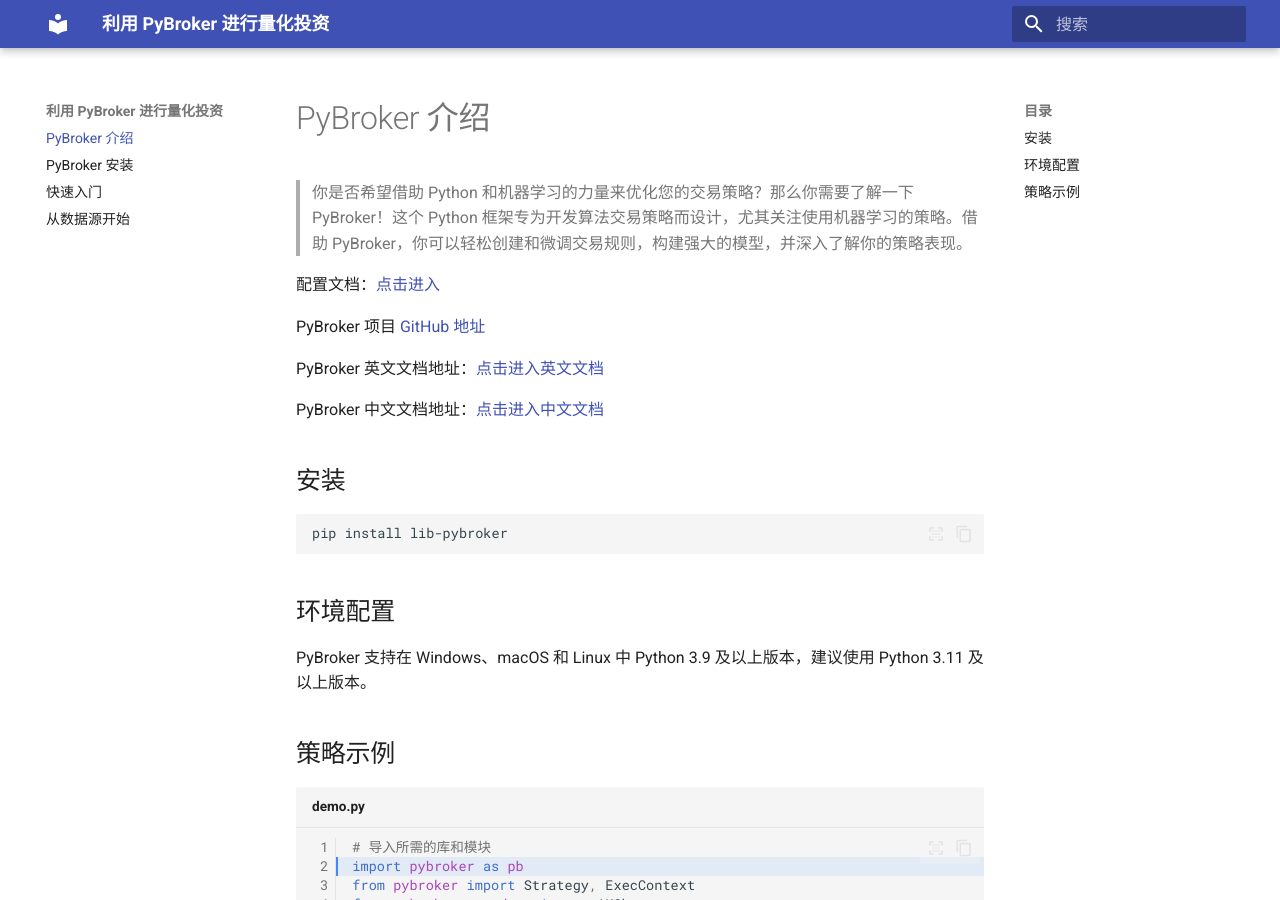
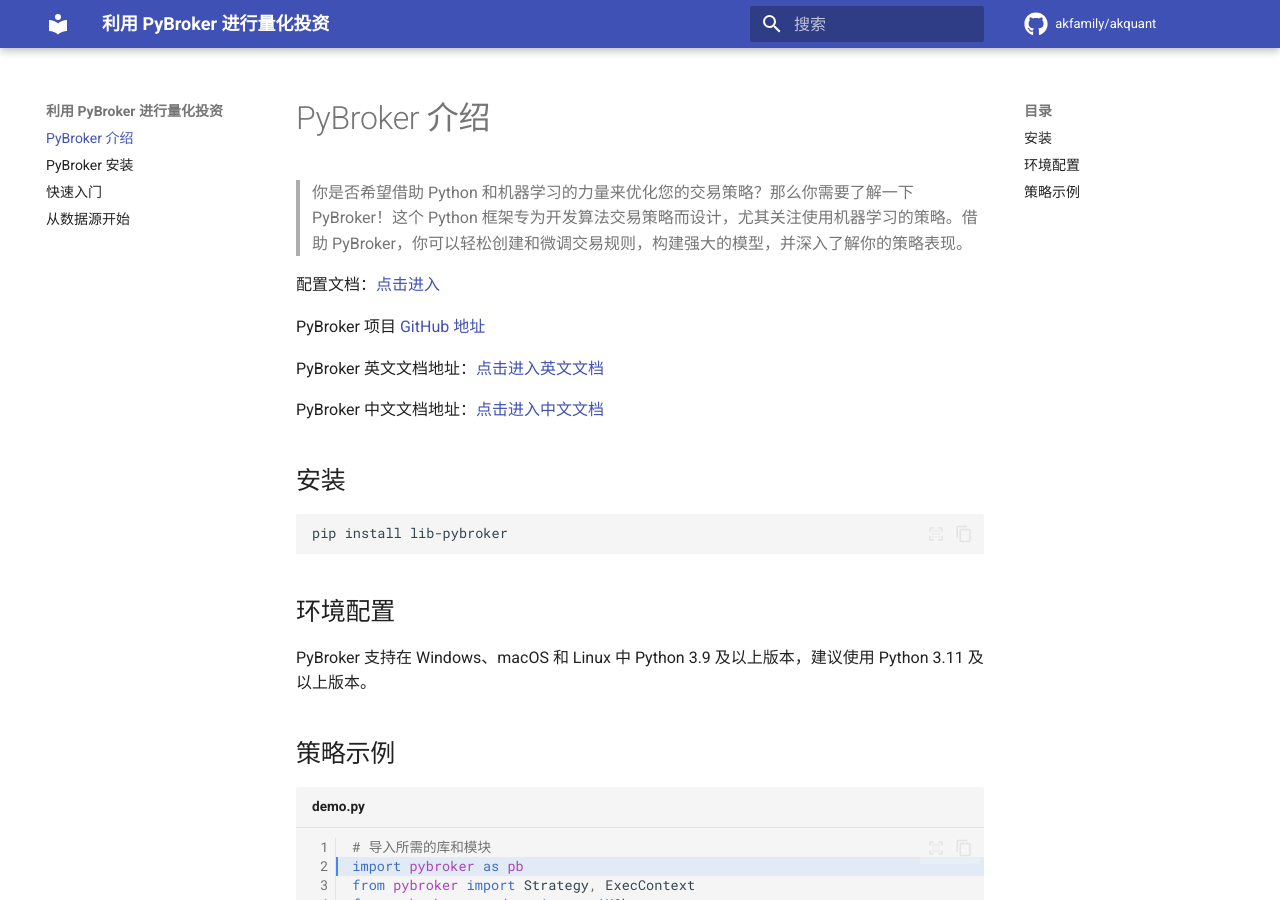
Before and after one commit to xujinzhao/akquant, an MkDocs documentation site: the page built from docs/index.md, in a window 1280 px wide and 900 px high. Built offline with MkDocs 1.6.1 and Material for MkDocs 9.7.7, drawn with Linux system fonts in a browser that asks for light colours; comment, search, counter and statistics services are not loaded; the version menu is left out.

Commit message:
add icon

```diff
--- a/mkdocs.yml
+++ b/mkdocs.yml
@@ -1,6 +1,8 @@
 # yaml-language-server: $schema=https://squidfunk.github.io/mkdocs-material/schema.json
 site_name: 利用 PyBroker 进行量化投资
 site_url: https://akfamily.github.io/akquant
+repo_url: https://github.com/akfamily/akquant
+repo_name: akfamily/akquant
 nav:
   - PyBroker 介绍: index.md
   - PyBroker 安装: installation.md
@@ -9,6 +11,8 @@
 theme:
   name: material
   language: zh
+  icon:
+    repo: fontawesome/brands/github
   features:
     - content.code.copy
     - content.code.select
```
